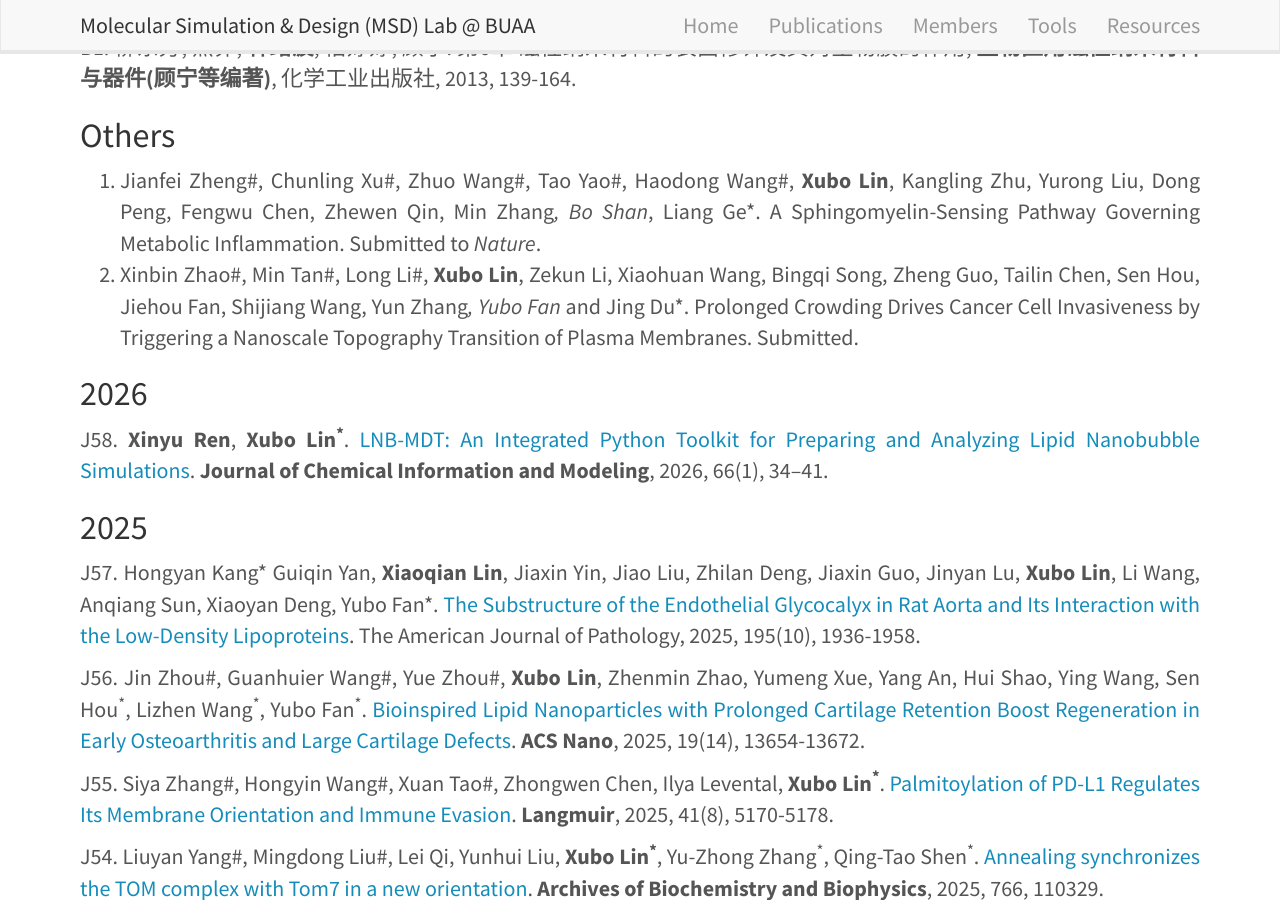
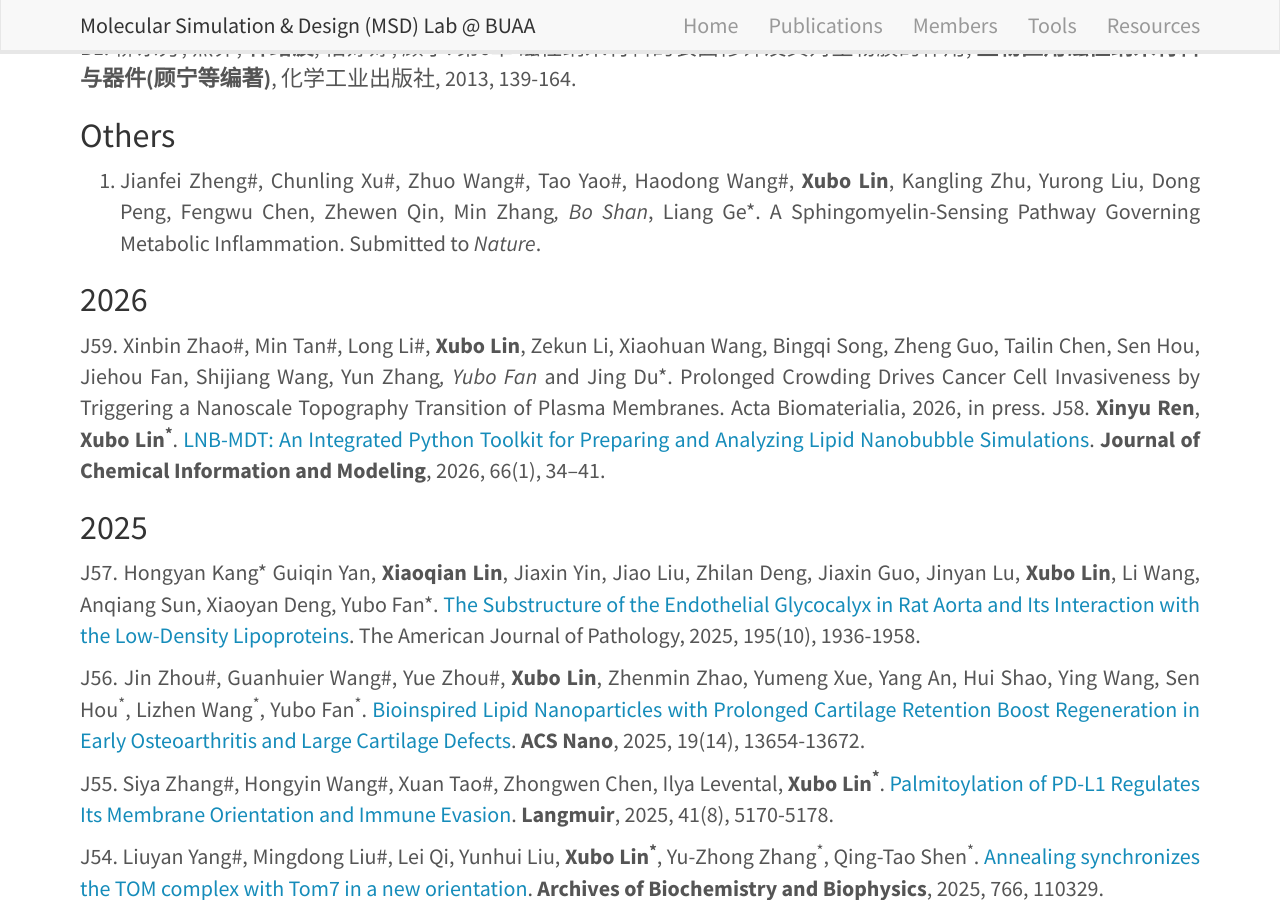
Before and after one commit to linxubo/linxubo.github.io, a Jekyll site: the page built from _pages/publications.md, in a window 1280 px wide and 900 px high, scrolled down 545 px. Built offline with Jekyll 4.4.1, drawn with Linux system fonts in a browser that asks for light colours; nearby versions of some CDN libraries; a script that is not in the unit is left out.

Commit message:
Update publications.md

```diff
--- a/_pages/publications.md
+++ b/_pages/publications.md
@@ -21,9 +21,9 @@ B1.	柳东芳, 熊菲, **林绪波**, 柏婷婷, 顾宁. 第6章 磁性纳米材
 
 ## Others
 1. Jianfei Zheng#, Chunling Xu#, Zhuo Wang#, Tao Yao#, Haodong Wang#, **Xubo Lin**, Kangling Zhu, Yurong Liu, Dong Peng, Fengwu Chen, Zhewen Qin, Min Zhang*, Bo Shan*, Liang Ge*. A Sphingomyelin-Sensing Pathway Governing Metabolic Inflammation. Submitted to _Nature_.
-2. Xinbin Zhao#, Min Tan#, Long Li#, **Xubo Lin**, Zekun Li, Xiaohuan Wang, Bingqi Song, Zheng Guo, Tailin Chen, Sen Hou, Jiehou Fan, Shijiang Wang, Yun Zhang*, Yubo Fan* and Jing Du*. Prolonged Crowding Drives Cancer Cell Invasiveness by Triggering a Nanoscale Topography Transition of Plasma Membranes. Submitted.
 
 ## 2026
+J59. Xinbin Zhao#, Min Tan#, Long Li#, **Xubo Lin**, Zekun Li, Xiaohuan Wang, Bingqi Song, Zheng Guo, Tailin Chen, Sen Hou, Jiehou Fan, Shijiang Wang, Yun Zhang*, Yubo Fan* and Jing Du*. Prolonged Crowding Drives Cancer Cell Invasiveness by Triggering a Nanoscale Topography Transition of Plasma Membranes. Acta Biomaterialia, 2026, in press.
 J58. **Xinyu Ren**, **Xubo Lin<sup>*</sup>**. [LNB-MDT: An Integrated Python Toolkit for Preparing and Analyzing Lipid Nanobubble Simulations](https://doi.org/10.1021/acs.jcim.5c02771). **Journal of Chemical Information and Modeling**, 2026, 66(1), 34–41.
 
 ## 2025
```
